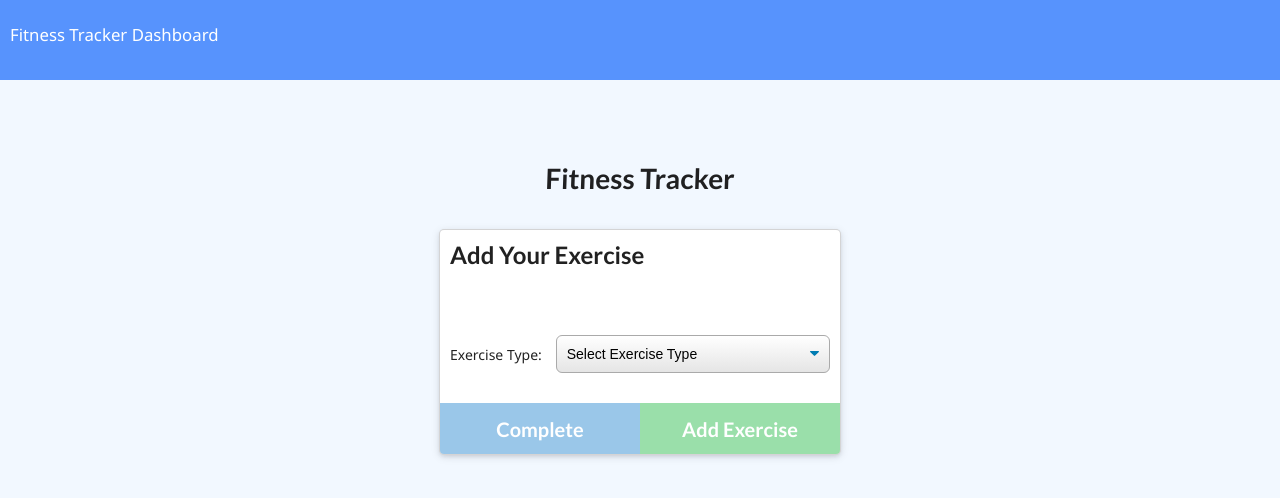
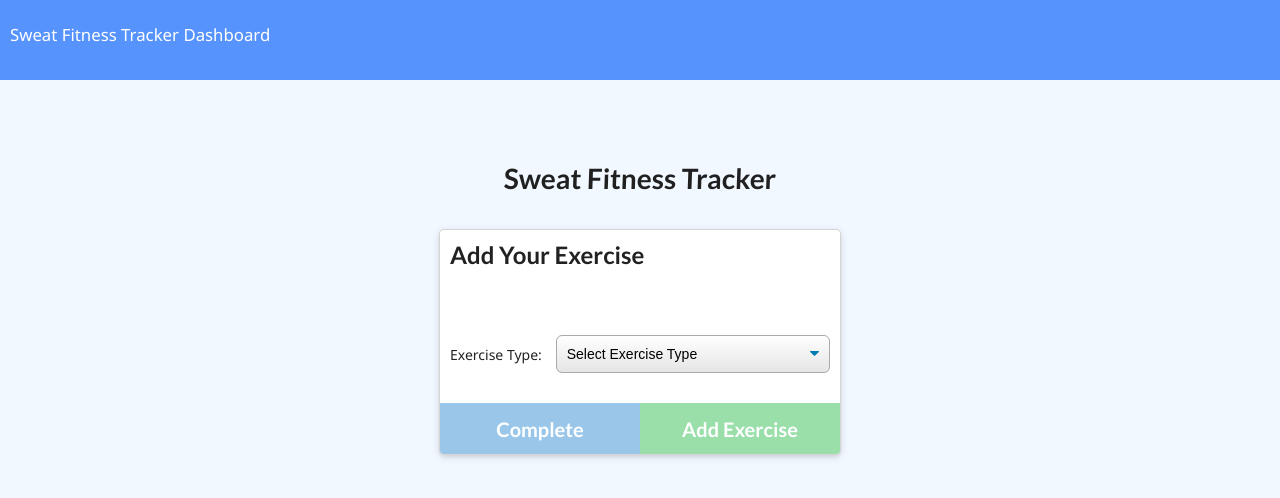
Before and after one commit to sabinehutter/Sweat-Workout-Tracker, a website: page public/exercise.html in a window 1280 px wide. Drawn offline with nearby package versions, Linux system fonts and the light colour scheme; no server answers.

Commit message:
updating app name

```diff
--- a/public/exercise.html
+++ b/public/exercise.html
@@ -7,17 +7,17 @@
   <meta http-equiv="X-UA-Compatible" content="ie=edge" />
   <link rel="stylesheet" href="https://cdnjs.cloudflare.com/ajax/libs/semantic-ui/2.4.1/semantic.min.css" />
   <link rel="stylesheet" href="style.css" />
-  <title>Fitness Tracker</title>
+  <title>Sweat Fitness Tracker</title>
 </head>
 
 <body>
   <nav>
-    <a href="/">Fitness Tracker</a>
+    <a href="/">Sweat Fitness Tracker</a>
     <a href="/stats">Dashboard</a>
   </nav>
   <div class="wrapper">
     <header>
-      <h1>Fitness Tracker</h1>
+      <h1>Sweat Fitness Tracker</h1>
     </header>
     <div class="ui container exercise">
       <div class="ui raised card m-auto">
```
Also changed, not shown: public/index.html (+3 -3 lines), public/stats.html (+2 -2 lines).
